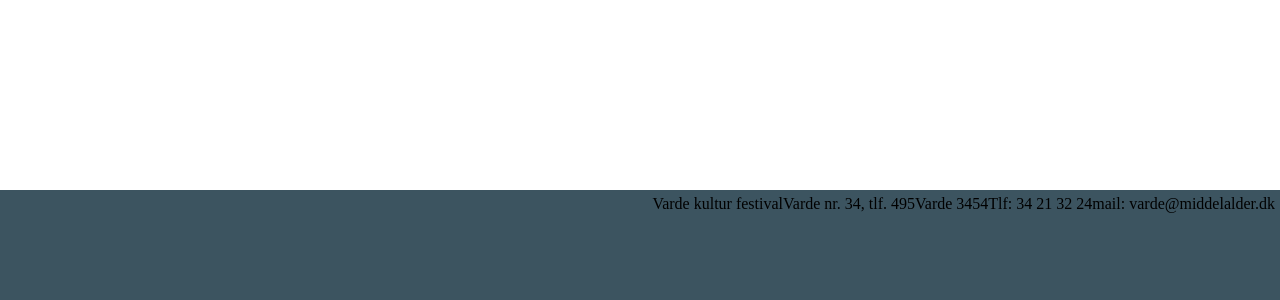
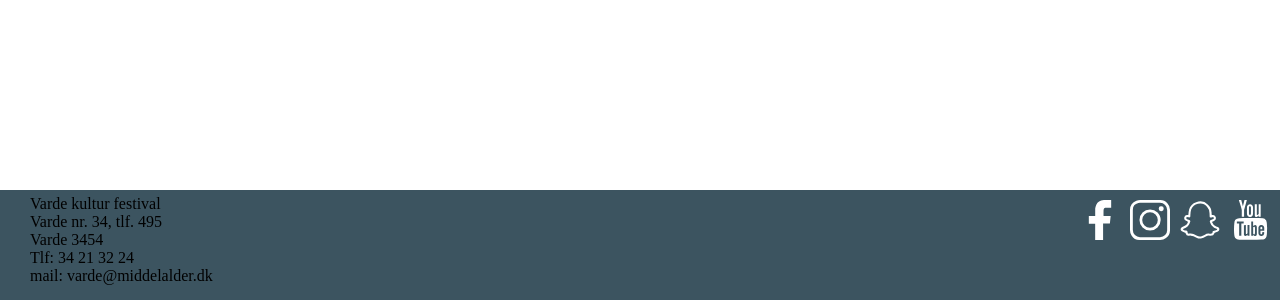
Before and after one commit to sangboi2/vardekultur, a plain HTML site: page index.html in a window 1280 px wide. Shown: the part 4130-4430 px from the top of the page. Drawn offline with Linux system fonts and the light colour scheme.

Commit message:
kontaktinfo i footer {rettelse}
ændrede så kontaktinformationen står   i venstre side i footeren

```diff
--- a/assets/css/master.css
+++ b/assets/css/master.css
@@ -56,6 +56,7 @@ footer {
 	padding: 5px;
 	flex-direction: row;
 	justify-content: flex-end;
+
 }
 
 footer p {
@@ -65,14 +66,18 @@ footer p {
 	display: block;
 	margin: 0 auto 0 5px;
 }
-<<<<<<< HEAD
 
-=======
+.adresse {
+	display:flex ;
+	flex-direction: column;
+	text-align: left;
+	margin: 0 auto 0 25px;
+}
+
 .spanfooter {
-	display: block;
-	margin: auto;
+
 }
->>>>>>> 980d0563c1874cbedf100483b20328ee416e0fb0
+
 footer img {
 	display: block;
 	height: 40px;
--- a/index.html
+++ b/index.html
@@ -39,11 +39,13 @@
 
 
         <footer>
-           <span class="spanfooter">Varde kultur festival</span>
-            <span class="spanfooter">Varde nr. 34, tlf. 495</span>
-            <span class="spanfooter">Varde 3454</span>
-            <span class="spanfooter">Tlf: 34 21 32 24</span>
-            <span class="spanfooter">mail: varde@middelalder.dk</span>
+          <div class="adresse">
+             <span class="spanfooter">Varde kultur festival</span>
+              <span class="spanfooter">Varde nr. 34, tlf. 495</span>
+              <span class="spanfooter">Varde 3454</span>
+              <span class="spanfooter">Tlf: 34 21 32 24</span>
+              <span class="spanfooter">mail: varde@middelalder.dk</span>
+            </div>
           <a href="https://www.facebook.com/pg/kulturugen/community/?ref=page_internal">
             <img border="0" src="assets/graphics/facebook-icon.svg"></a>
             <a href="https://www.facebook.com/pg/kulturugen/community/?ref=page_internal">
```
